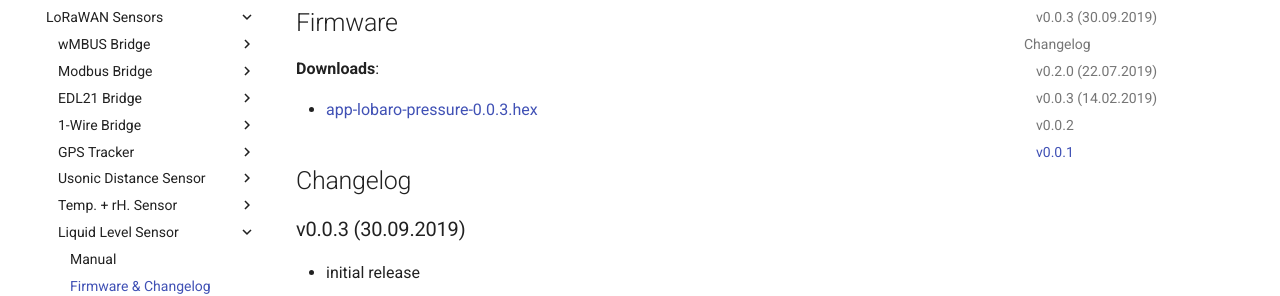
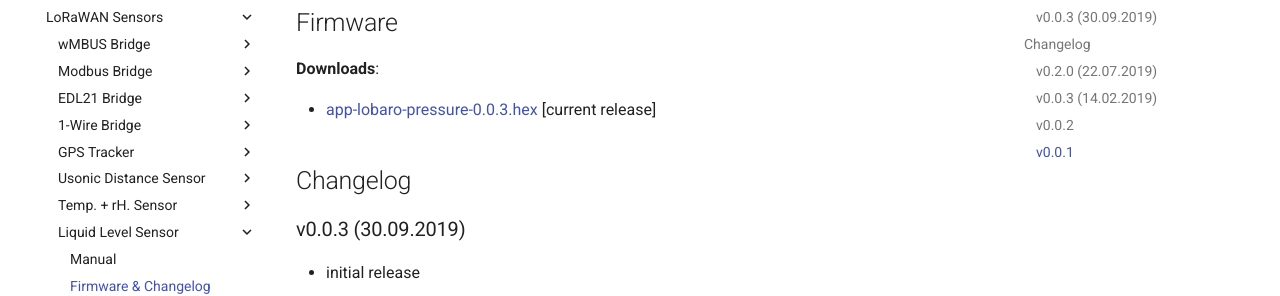
Before and after one commit to Lobaro/docs, an MkDocs documentation site: the page built from docs/lorawan-sensors/pressure-lorawan/firmware.md, in a window 1280 px wide. Shown: the part 175-471 px from the top of the page. Built offline with MkDocs 1.6.1 and Material for MkDocs 9.7.7, drawn with Linux system fonts in a browser that asks for light colours; a script that is not in the unit is left out; comment, search, counter and statistics services are not loaded.

Commit message:
updated pressure sensor

```diff
--- a/docs/lorawan-sensors/pressure-lorawan/firmware.md
+++ b/docs/lorawan-sensors/pressure-lorawan/firmware.md
@@ -4,7 +4,7 @@
 
 **Downloads**:
 
-* [app-lobaro-pressure-0.0.3.hex](firmware/app-lobaro-pressure-0.0.3+LoRa.hex)
+* [app-lobaro-pressure-0.0.3.hex](firmware/app-lobaro-pressure-0.0.3+LoRa.hex) [current release]
 
 ## Changelog
 
@@ -13,7 +13,7 @@
 
 ??? note "Legacy variant using a KELLER sensor"
 
-    * [app-keller-pressure-0.2.0.hex](firmware/app-keller-pressure-0.2.0.hex)
+    * [app-keller-pressure-0.2.0.hex](firmware/app-keller-pressure-0.2.0.hex) [current release]
     * [app-keller-pressure-0.0.3.hex](firmware/app-keller-pressure-0.0.3.hex)
 
     ## Changelog
```
